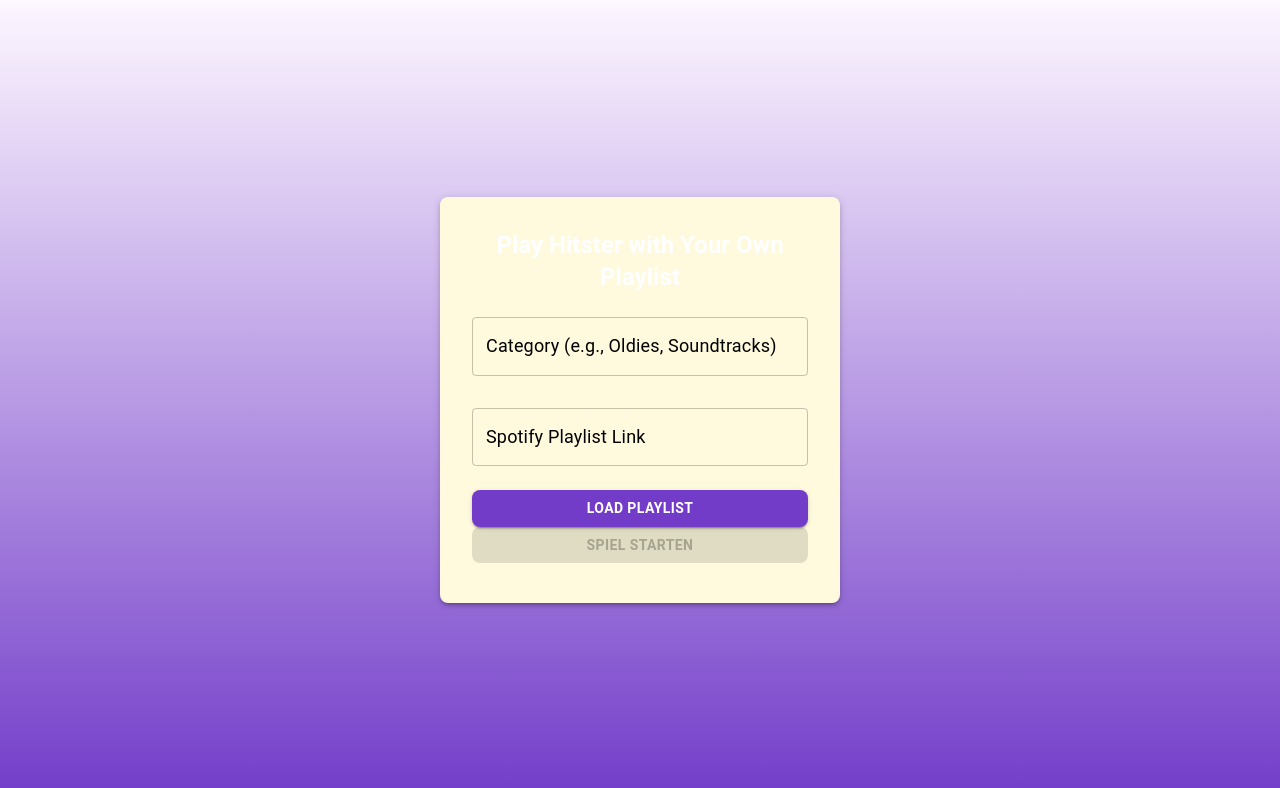
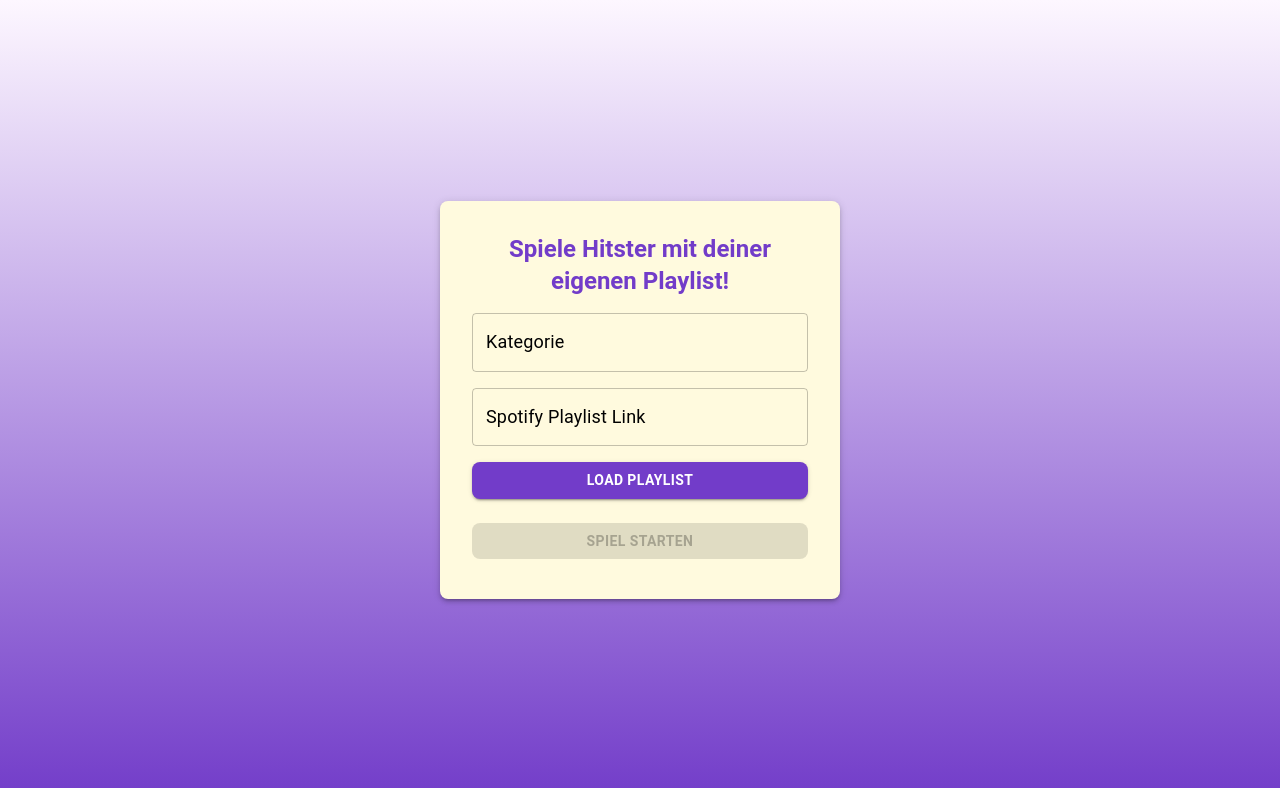
Before and after one commit to rjchter/playlistr, a React (Vite) app: page /game in a window 1280 px wide. Shown: the top 788 px of the page. Built offline with nearby package versions, Linux system fonts and the light colour scheme; no server answers; what @spotify/web-api-ts-sdk would draw is missing.

Commit message:
MainGamePage.tsx design

```diff
--- a/src/pages/MainGamePage.tsx
+++ b/src/pages/MainGamePage.tsx
@@ -61,31 +61,43 @@ function MainGamePage() {
             variant="h5"
             sx={{
               fontWeight: "bold",
-              mb: 3,
               textAlign: "center",
             }}
+            color="text.secondary"
           >
-            Play Hitster with Your Own Playlist
+            Spiele Hitster mit deiner eigenen Playlist!
           </Typography>
-          <FormControl fullWidth sx={{ mb: 2 }}>
+          <Box display={"flex"} flexDirection={"column"} gap={2} mt={2} mb={2}>
+            <FormControl fullWidth>
               <TextField
-              label="Category (e.g., Oldies, Soundtracks)"
+                label="Kategorie"
                 fullWidth
                 sx={{
                   borderRadius: 1,
-                mb: 2,
                 }}
+                onChange={handleCategoryChange}
+                value={category}
               />
             </FormControl>
-          <FormControl fullWidth sx={{ mb: 3 }}>
+            <FormControl fullWidth>
               <TextField
                 label="Spotify Playlist Link"
                 fullWidth
                 sx={{
                   borderRadius: 1,
                 }}
+                onChange={handlePlaylistLinkChange}
+                value={playlistLink}
               />
             </FormControl>
+          </Box>
+          <Box
+            display={"flex"}
+            flexDirection={"column"}
+            gap={1.5}
+            justifyContent={"center"}
+            alignItems={"center"}
+          >
             <Button
               variant="contained"
               color="primary"
@@ -97,10 +109,12 @@ function MainGamePage() {
             >
               Load Playlist
             </Button>
-          {/* Playlist status block */}
             <Box>
               {playlistItems && (
-              <Alert severity="success" sx={{ backgroundColor: "transparent" }}>
+                <Alert
+                  severity="success"
+                  sx={{ backgroundColor: "transparent" }}
+                >
                   Playlist wurde erfolgreich geladen!
                 </Alert>
               )}
@@ -111,7 +125,6 @@ function MainGamePage() {
                 </Alert>
               )}
             </Box>
-
             <Button
               variant="contained"
               color="primary"
@@ -119,10 +132,11 @@ function MainGamePage() {
               sx={{
                 fontWeight: "bold",
               }}
-            disabled
+              disabled={!playlistItems}
             >
               Spiel starten
             </Button>
+          </Box>
         </CardContent>
       </Card>
     </Box>
```
Lines whose indentation alone changed are shown as unchanged.
